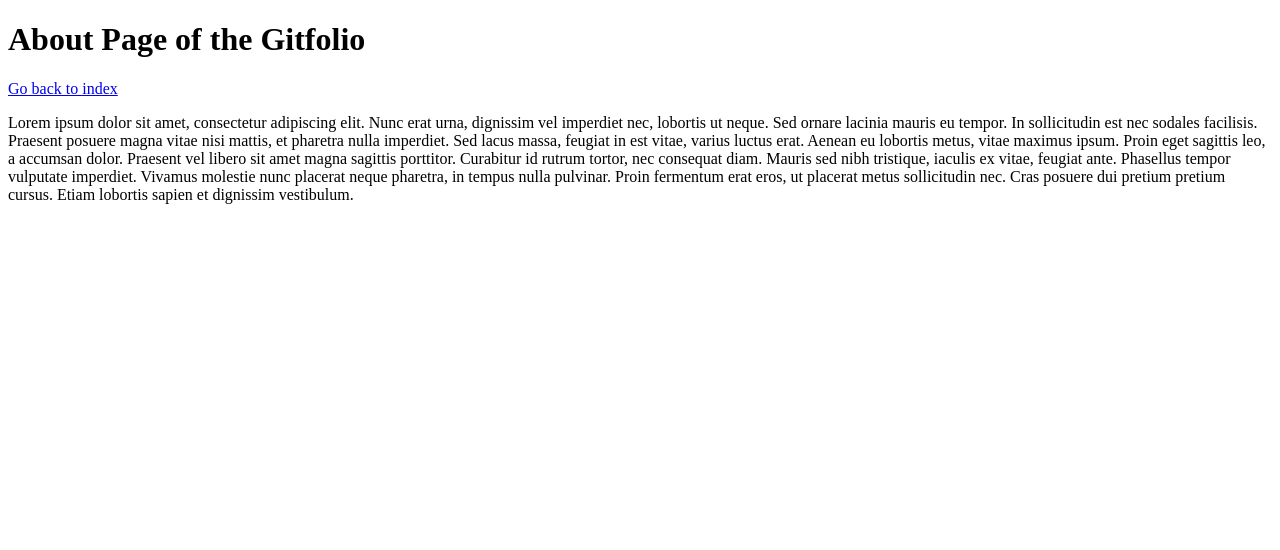
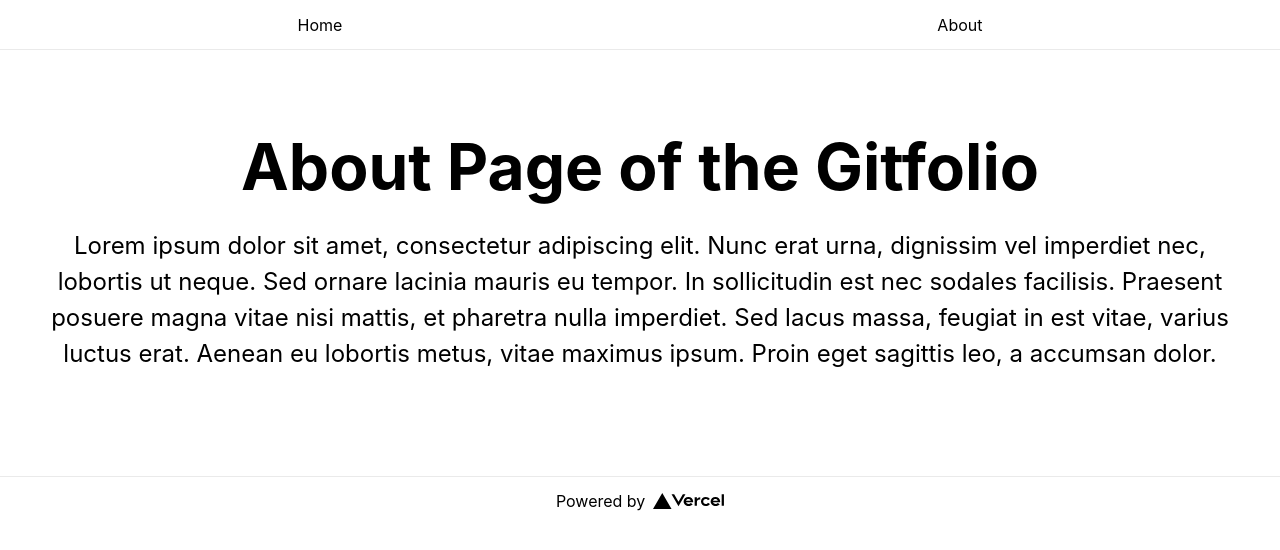
Before and after one commit to MidasXIV/gitfolio, a Next.js app: page /about in a window 1280 px wide. Shown: the top 550 px of the page. Built offline with nearby package versions, Linux system fonts and the light colour scheme.

Commit message:
Lesson 3 - Creating a Layout Component - Note to create a component use Pascal case - the layout component provides a default look to all the pages - Add custom header and footer

```diff
--- /dev/null
+++ b/layouts/default/index.jsx
@@ -0,0 +1,93 @@
+import Head from 'next/head';
+import Link from 'next/link';
+
+const Layout = ({ children, title }) => (
+  <div>
+    <Head>
+      <title>{title}</title>
+      <link rel="icon" href="/favicon.ico" />
+    </Head>
+
+    <header>
+      <Link href="/"><a>Home</a></Link>
+      <Link href="/about"><a>About</a></Link>
+    </header>
+
+    {children}
+
+    <footer>
+      <a
+        href="https://vercel.com?utm_source=create-next-app&utm_medium=default-&utm_campaign=create-next-app"
+        target="_blank"
+        rel="noopener noreferrer"
+      >
+        Powered by{' '}
+        <img src="/vercel.svg" alt="Vercel Logo" className="logo" />
+      </a>
+    </footer>
+
+    <style jsx>{`
+      header {
+        width: 100%;
+        height: 50px;
+        border-bottom: 1px solid #eaeaea;
+        display: flex;
+        justify-content: space-around;
+        align-items: center;
+      }
+
+      header a:hover,
+      header a:focus,
+      header a:active {
+        font-weight: bold;
+        color: orange;
+      }
+
+      footer {
+        width: 100%;
+        height: 50px;
+        border-top: 1px solid #eaeaea;
+        display: flex;
+        justify-content: center;
+        align-items: center;
+      }
+
+      footer img {
+        margin-left: 0.5rem;
+      }
+
+      footer a {
+        display: flex;
+        justify-content: center;
+        align-items: center;
+      }
+
+      a {
+        color: inherit;
+        text-decoration: none;
+      }
+
+      .logo {
+        height: 1em;
+      }
+    `}</style>
+
+    <style jsx global>{`
+      html,
+      body {
+        padding: 0;
+        margin: 0;
+        font-family: -apple-system, BlinkMacSystemFont, Segoe UI, Roboto,
+          Oxygen, Ubuntu, Cantarell, Fira Sans, Droid Sans, Helvetica Neue,
+          sans-serif;
+      }
+
+      * {
+        box-sizing: border-box;
+      }
+    `}</style>
+
+  </div>
+);
+
+export default Layout;
--- a/pages/about.jsx
+++ b/pages/about.jsx
@@ -1,17 +1,10 @@
-import Link from 'next/link';
-import Head from 'next/head';
+import Layout from '../layouts/default';
 
 const aboutPage = () => (
-  <div>
-    <Head>
-      <title>Gitfolio</title>
-      <link rel="icon" href="/favicon.ico" />
-    </Head>
-    <h1>About Page of the Gitfolio</h1>
-    <Link href="/">
-      <a>Go back to index</a>
-    </Link>
-    <p>
+  <Layout title="About" class="container">
+    <main>
+      <h1 className="title">About Page of the Gitfolio</h1>
+      <p className="description">
         Lorem ipsum dolor sit amet, consectetur adipiscing elit.
         Nunc erat urna, dignissim vel imperdiet nec, lobortis ut neque.
         Sed ornare lacinia mauris eu tempor.
@@ -20,16 +13,55 @@ const aboutPage = () => (
         Sed lacus massa, feugiat in est vitae, varius luctus erat.
         Aenean eu lobortis metus, vitae maximus ipsum.
         Proin eget sagittis leo, a accumsan dolor.
-      Praesent vel libero sit amet magna sagittis porttitor.
-      Curabitur id rutrum tortor, nec consequat diam.
-      Mauris sed nibh tristique, iaculis ex vitae, feugiat ante.
-      Phasellus tempor vulputate imperdiet.
-      Vivamus molestie nunc placerat neque pharetra, in tempus nulla pulvinar.
-      Proin fermentum erat eros, ut placerat metus sollicitudin nec.
-      Cras posuere dui pretium pretium cursus.
-      Etiam lobortis sapien et dignissim vestibulum.
       </p>
-  </div>
+    </main>
+    <style jsx>{`
+    .container {
+      min-height: 100vh;
+      padding: 0 0.5rem;
+      display: flex;
+      flex-direction: column;
+      justify-content: center;
+      align-items: center;
+    }
+
+    main {
+      padding: 5rem 2rem;
+      flex: 1;
+      display: flex;
+      flex-direction: column;
+      justify-content: center;
+      align-items: center;
+    }
+
+    .title a {
+      color: #0070f3;
+      text-decoration: none;
+    }
+
+    .title a:hover,
+    .title a:focus,
+    .title a:active {
+      text-decoration: underline;
+    }
+
+    .title {
+      margin: 0;
+      line-height: 1.15;
+      font-size: 4rem;
+    }
+
+    .title,
+    .description {
+      text-align: center;
+    }
+
+    .description {
+      line-height: 1.5;
+      font-size: 1.5rem;
+    }
+  `}</style>
+  </Layout>
 );
 
 export default aboutPage;
```
Also changed, not shown: pages/index.jsx (+3 -11 lines). Lines whose indentation alone changed are shown as unchanged.
